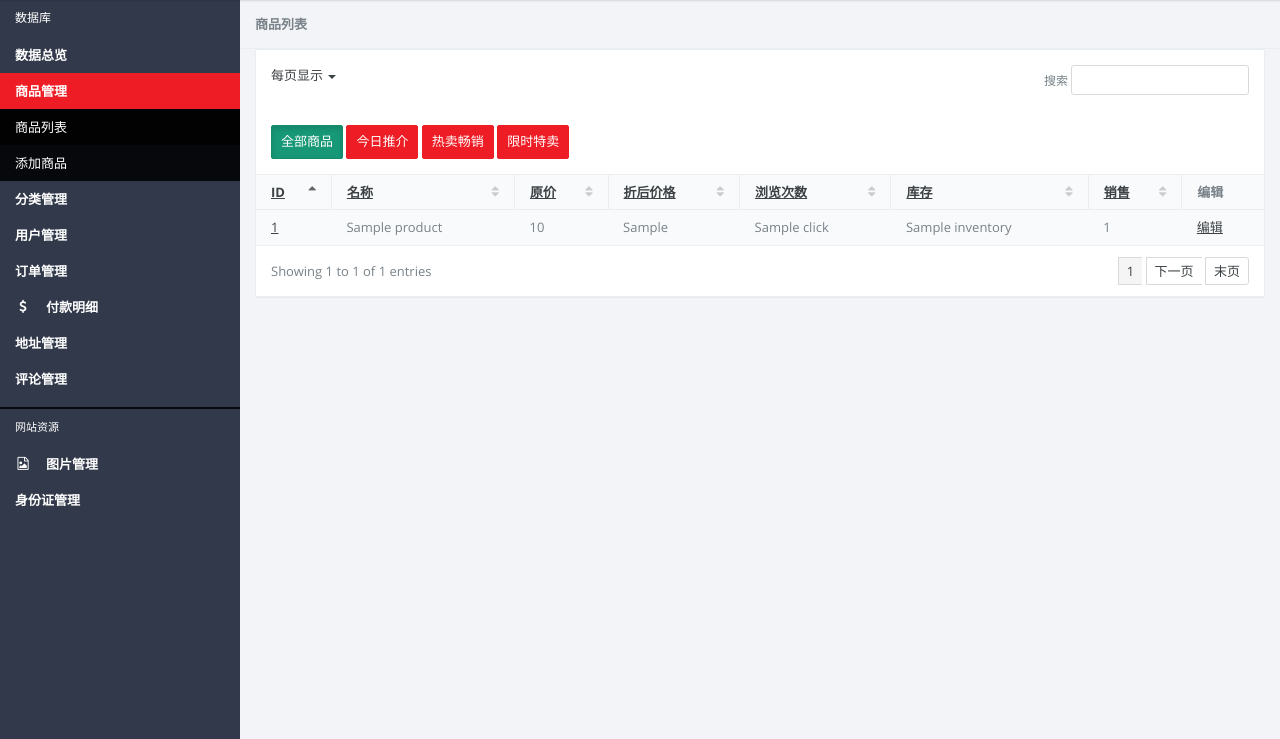
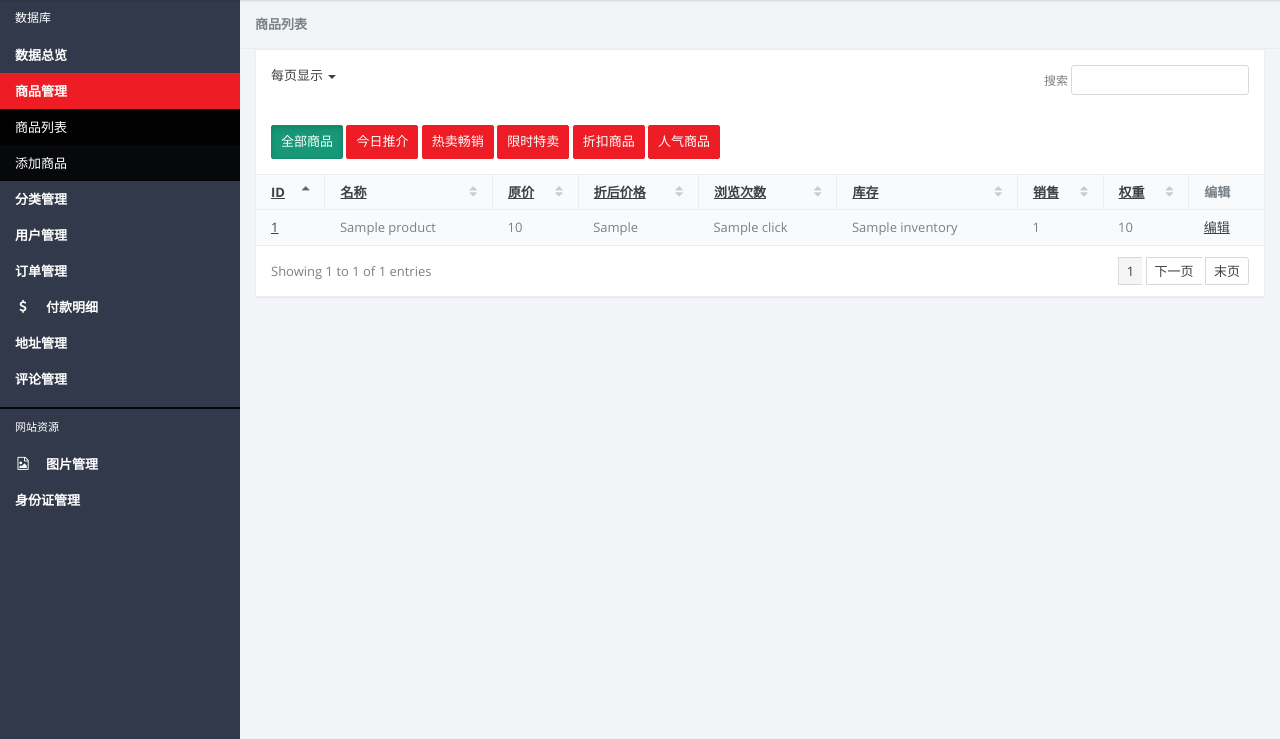
Before and after one commit to presentianz/b2c, a Symfony app: template app/Resources/views/Admin/Product/index.html.twig in a window 1280 px wide. Shown: the part 61-800 px from the top of the page. Run offline with Twig, Linux system fonts and the light colour scheme; the template is opened without the code that fills it: most values are stand-ins (such as "Sample title", 1, 10 or a date in 2020); some libraries are stand-ins or nearby versions.

Commit message:
add widget category

```diff
--- a/app/Resources/views/Admin/Product/index.html.twig
+++ b/app/Resources/views/Admin/Product/index.html.twig
@@ -89,6 +89,10 @@
                                    href="{{ path('admin_product',{'widget': 2}) }}">热卖畅销</a>
                                 <a class="btn btn-success btn-sm {{ app.request.get('widget') == 3?'active':'' }}"
                                    href="{{ path('admin_product',{'widget': 3}) }}">限时特卖</a>
+                                <a class="btn btn-success btn-sm {{ app.request.get('widget') == 4?'active':'' }}"
+                                   href="{{ path('admin_product',{'widget': 4}) }}">折扣商品</a>
+                                <a class="btn btn-success btn-sm {{ app.request.get('widget') == 5?'active':'' }}"
+                                   href="{{ path('admin_product',{'widget': 5}) }}">人气商品</a>
                             </div>
                             <table class="table table-striped m-b-none dataTable">
                                 <thead>
@@ -184,6 +188,19 @@
                                                     href="{{ path('admin_product',{sort:14, item_no:app.request.get('item_no'),page:app.request.get('page'),keys:app.request.get('keys')}) }}">销售</a>
                                         </th>
                                     {% endif %}
+                                    {% if app.request.get('sort') == 17 %}
+                                        <th class="sorting_asc"><a
+                                                    href="{{ path('admin_product',{sort:18, item_no:app.request.get('item_no'),page:app.request.get('page'),keys:app.request.get('keys')}) }}">权重</a>
+                                        </th>
+                                    {% elseif app.request.get('sort') == 18 %}
+                                        <th class="sorting_desc"><a
+                                                    href="{{ path('admin_product',{sort:17, item_no:app.request.get('item_no'),page:app.request.get('page'),keys:app.request.get('keys')}) }}">权重</a>
+                                        </th>
+                                    {% else %}
+                                        <th class="sorting"><a
+                                                    href="{{ path('admin_product',{sort:17, item_no:app.request.get('item_no'),page:app.request.get('page'),keys:app.request.get('keys')}) }}">权重</a>
+                                        </th>
+                                    {% endif %}
                                     <th>编辑</th>
                                 </tr>
                                 </thead>
@@ -211,6 +228,13 @@
 
                                         <td>{{ entity.soldNo }}</td>
 
+                                        <td>
+                                            {% if entity.widget_weight %}
+                                                {{ entity.widget_weight }}
+                                            {% else %}
+                                                0
+                                            {% endif %}
+                                        </td>
                                         <td>
                                             <a href="{{ path('admin_product_edit', { 'id': entity.id }) }}">编辑</a>
                                         </td>
--- a/app/Resources/views/Widget/default/bestPro.html.twig
+++ b/app/Resources/views/Widget/default/bestPro.html.twig
@@ -15,10 +15,6 @@
     </div>
 </div>
 
-
-
-
-
 <div class="side">
     <div class="side-title">
         <h4>人气商品</h4>
--- a/src/AppBundle/Form/ProductType.php
+++ b/src/AppBundle/Form/ProductType.php
@@ -43,6 +43,8 @@ class ProductType extends AbstractType
                     '1' => '今日推介',
                     '2' => '热卖畅销',
                     '3' => '限时特卖',
+                    '4' => '折扣商品',
+                    '5' => '人气商品',
                 )
             ))
             ->add('widget_weight')
```
Also changed, not shown: app/Resources/views/Admin/Product/edit.html.twig (+30 -26 lines), app/Resources/views/Admin/Product/show.html.twig (+11 -1 lines), src/AppBundle/Repository/ProductRepository.php (+7 -0 lines), app/Resources/views/Page/default/index.html.twig (indentation only).
